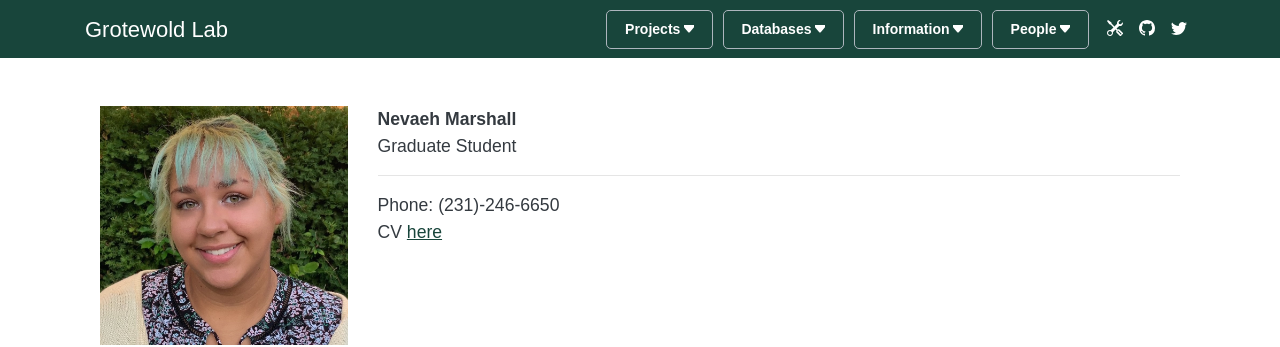
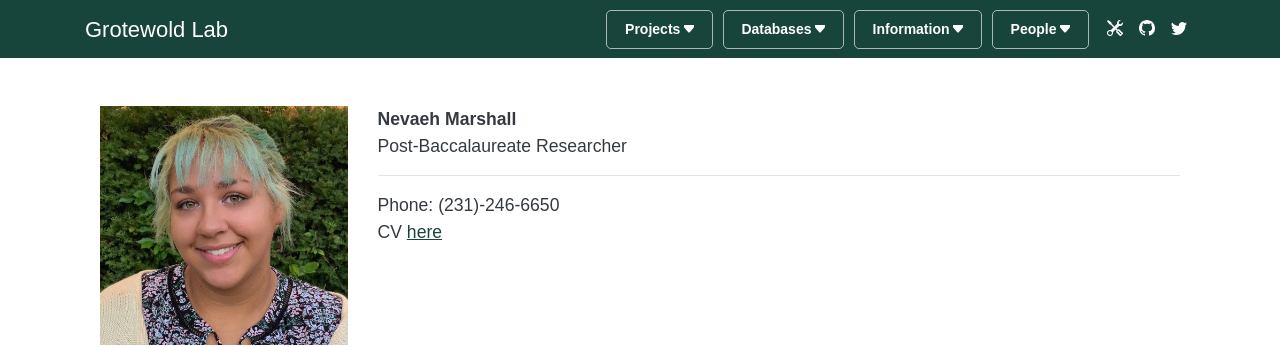
Before and after one commit to grotewold-lab/grotewold-lab.github.io, a Jekyll site: the page built from people/nevaeh-marshall.md, in a window 1280 px wide. Shown: the top 347 px of the page. Built offline with Jekyll 4.4.1, drawn with Linux system fonts in a browser that asks for light colours.

Commit message:
changed position for Nevaeh

```diff
--- a/people/nevaeh-marshall.md
+++ b/people/nevaeh-marshall.md
@@ -2,7 +2,7 @@
 layout: person
 permalink: /nevaeh-marshall
 title: Nevaeh Marshall
-position: Graduate Student
+position: Post-Baccalaureate Researcher
 image: nevaeh.jpg
 phone: (231)-246-6650
 cv: Marshall_Nevaeh C.Vcurrent.docx
```
